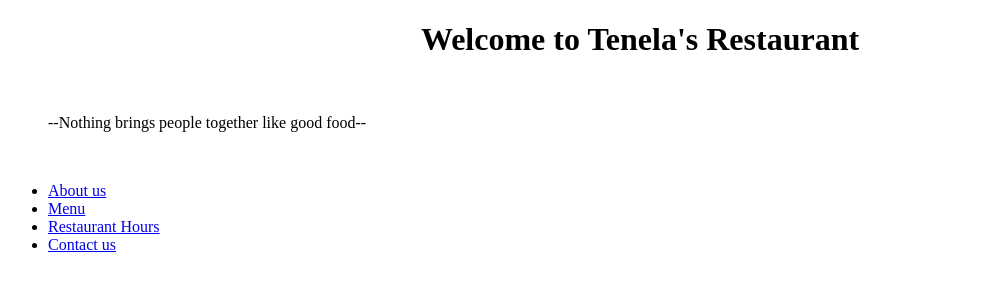
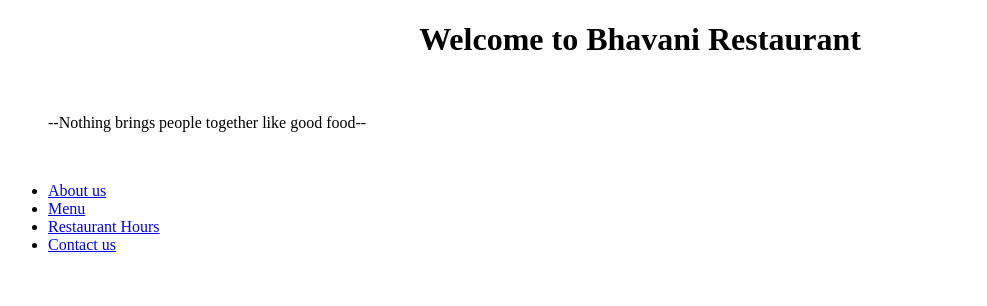
Before and after one commit to TenelaBhavani/restaurant-project, a plain HTML site: page index.html in a window 1280 px wide. Shown: the top 306 px of the page, without its empty margins (0-987 px from the left). Drawn offline with Linux system fonts and the light colour scheme.

Commit message:
uploading files

```diff
--- a/index.html
+++ b/index.html
@@ -11,7 +11,7 @@
         }
     </style>
 
-    <h1><center>Welcome to Tenela's Restaurant</h1></center>
+    <h1><center>Welcome to Bhavani Restaurant</h1></center>
     <br>
 
     <blockquote>--Nothing brings people together like good food--</blockquote>
```
